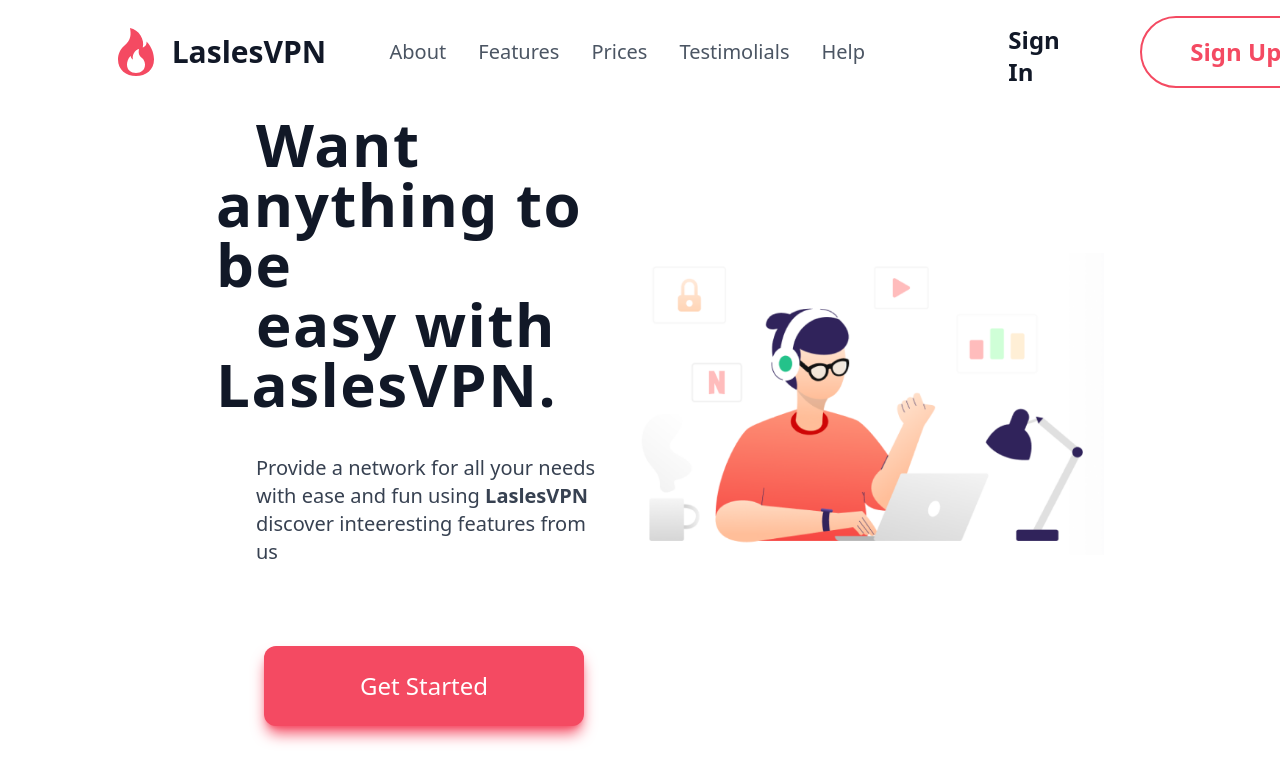
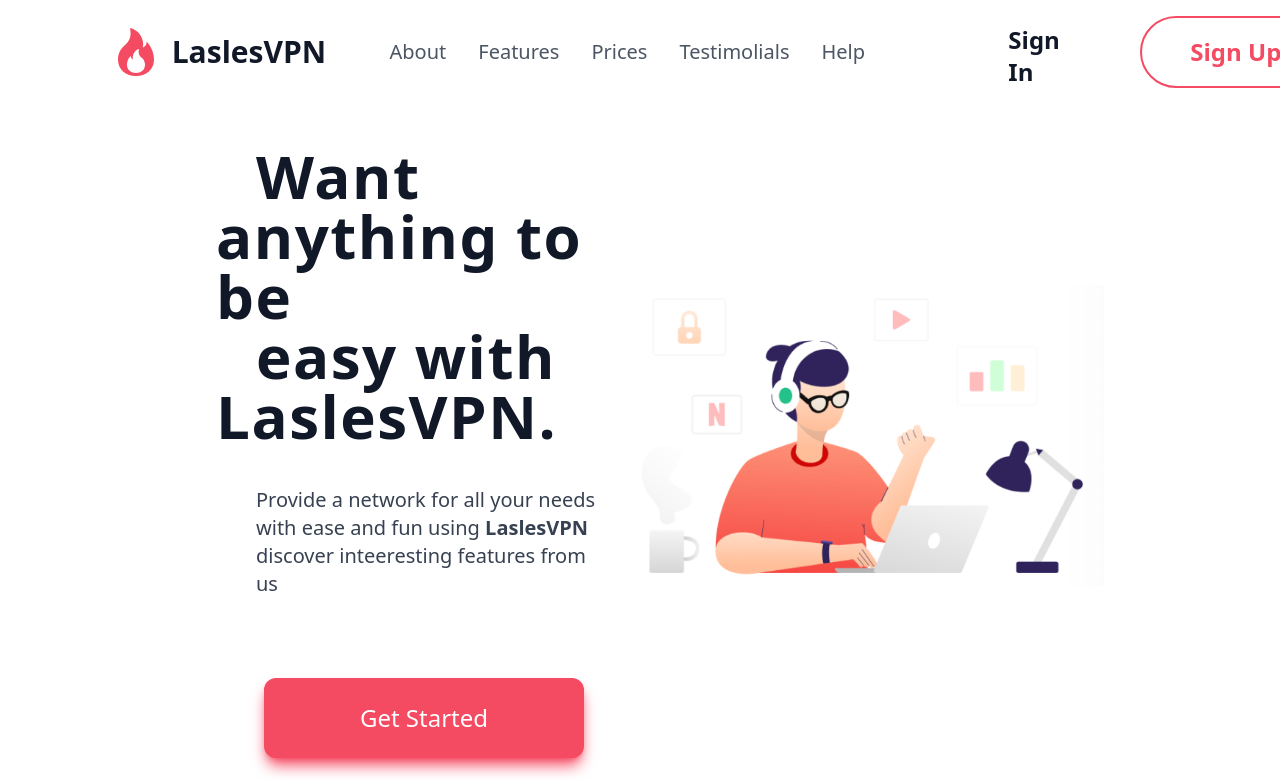
Before and after one commit to Pritthish20/VPN-Landing-Page, a React (Vite) app: page / in a window 1280 px wide. Shown: the top 780 px of the page. Built offline with nearby package versions, Linux system fonts and the light colour scheme.

Commit message:
Update Hero.jsx

```diff
--- a/src/components/Hero.jsx
+++ b/src/components/Hero.jsx
@@ -6,7 +6,7 @@ import server from "../assets/server.svg";
 
 export const Hero = () => {
   return (
-    <div className="mb-8">
+    <div className="mb-8 mt-8">
       <div className="h-[560px] flex mx-4 px-40 mb-8 ">
         <div className="w-2/4 flex items-center justify-start ">
           <div className=" mt-10 ml-10 ">
```
